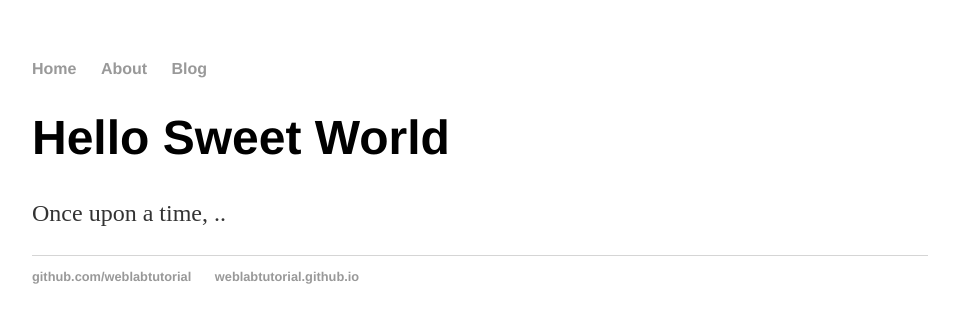
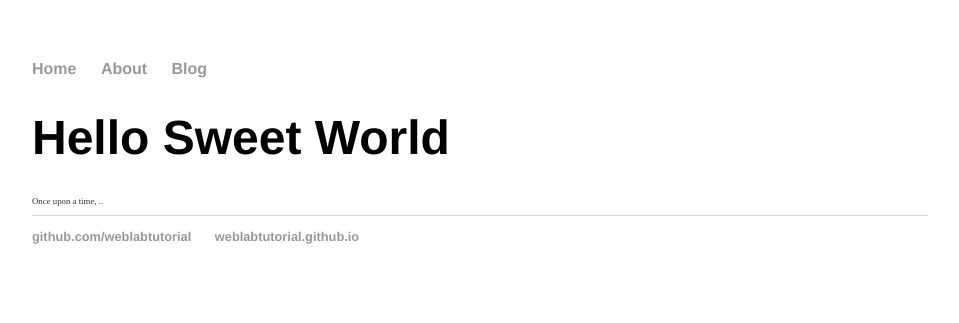
Before and after one commit to rithinthomas/rithinthomas.github.io, a Jekyll site: the page built from index.html, in a window 1280 px wide. Shown: the top 323 px of the page, without its empty margins (160-1119 px from the left). Built offline with Jekyll 4.4.1, drawn with Linux system fonts in a browser that asks for light colours.

Commit message:
Update main.css

```diff
--- a/css/main.css
+++ b/css/main.css
@@ -4,7 +4,7 @@ margin: 60px auto; width: 70%;
 font-size: 3em;
 font-family:'Helvetica', 'Arial', 'Sans-Serif'; }
 p{
-font-size: 1.5em; line-height: 1.4em; color: #333;
+font-size: 0.55em; line-height: 1.0em; color: #333;
 } footer {
 border-top: 1px solid #d5d5d5;
 font-size: .8em; }
```
